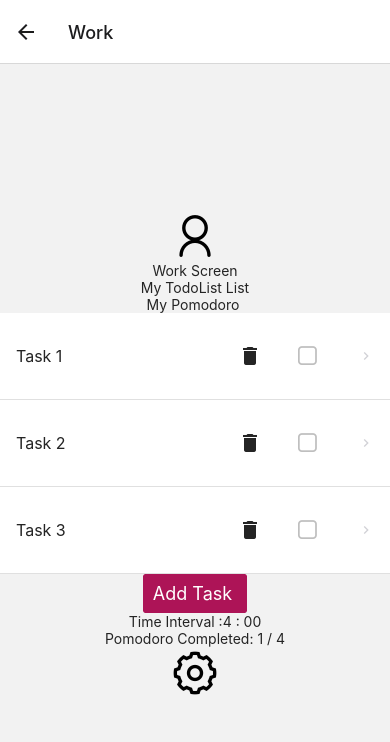
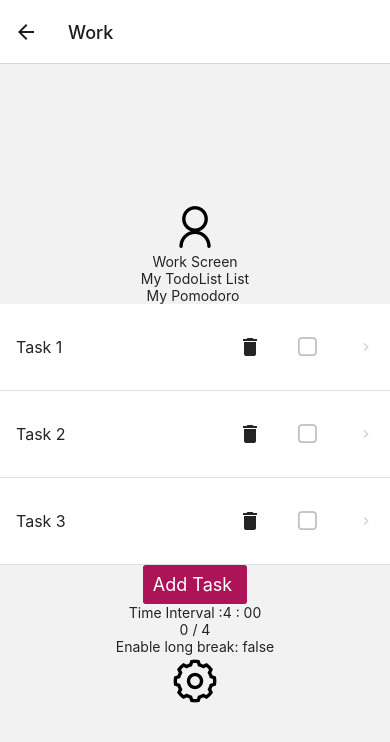
Before and after one commit to notahotdog/todoPomodoro, a React Native app: screen /Work in a window 390 px wide. Shown: the top 742 px of the page. Built offline with nearby package versions, Linux system fonts and the light colour scheme.

Commit message:
fixed check

```diff
--- a/app/screens/WorkScreen.js
+++ b/app/screens/WorkScreen.js
@@ -1,4 +1,4 @@
-import React, { useState } from "react";
+import React, { useState, useEffect } from "react";
 import {
   Icon,
   Dialog,
@@ -14,8 +14,6 @@ import { View } from "react-native";
 
 //Create the modal for setting pomodoro time
 function WorkScreen({ navigation }) {
-  const [currentInterval, setCurrentInterval] = useState(1);
-
   //Modal Popup - Pomodoro Setting
   const [visible, setVisible] = useState(false);
   const toggleDialog = () => {
@@ -152,6 +150,31 @@ function WorkScreen({ navigation }) {
     navigation.navigate("Pomodoro", dataPassed);
   }
 
+  const [enableLongBreak, setEnableLongBreak] = useState(false);
+
+  //Triggers a new checkComplete with every re-render
+  useEffect(() => {
+    checkCompleted();
+  });
+
+  const [noTaskCompleted, setNoTaskCompleted] = useState(1);
+
+  function checkCompleted() {
+    var checkCtr = oneLoop;
+    var completedCtr = 0;
+    todoList.forEach((item, i) => {
+      if (item.completed == true) {
+        completedCtr += 1;
+      }
+    });
+    setNoTaskCompleted(completedCtr);
+    if (checkCtr == completedCtr) {
+      setEnableLongBreak(true);
+    } else {
+      setEnableLongBreak(false);
+    }
+  }
+
   return (
     <View style={{ flex: 1, alignItems: "center", justifyContent: "center" }}>
       <AntDesign
@@ -211,18 +234,17 @@ function WorkScreen({ navigation }) {
         />
 
         <Dialog.Actions>
-          <Dialog.Button
-            title="Add Task"
-            // onPress={() => console.log("Task Added!")}
-            onPress={addTask}
-          />
+          <Dialog.Button title="Add Task" onPress={addTask} />
         </Dialog.Actions>
       </Dialog>
 
       <Text>Time Interval :{timeInterval} : 00</Text>
+      {/* Pomodoro Completed: {currentInterval} / {oneLoop} */}
       <Text>
-        Pomodoro Completed: {currentInterval} / {oneLoop}
+        {noTaskCompleted} / {oneLoop}
       </Text>
+
+      <Text>Enable long break: {String(enableLongBreak)}</Text>
 
       <AntDesign
         name="setting"
```
